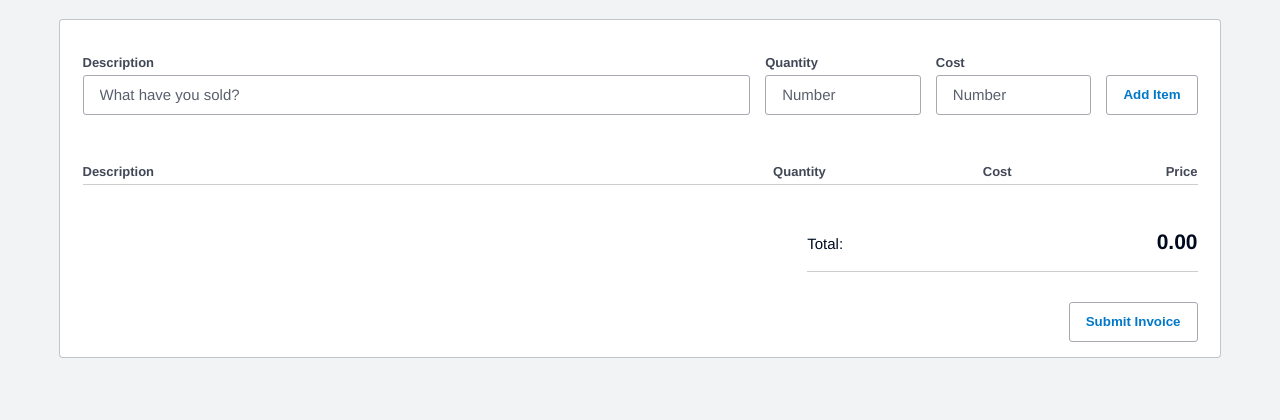
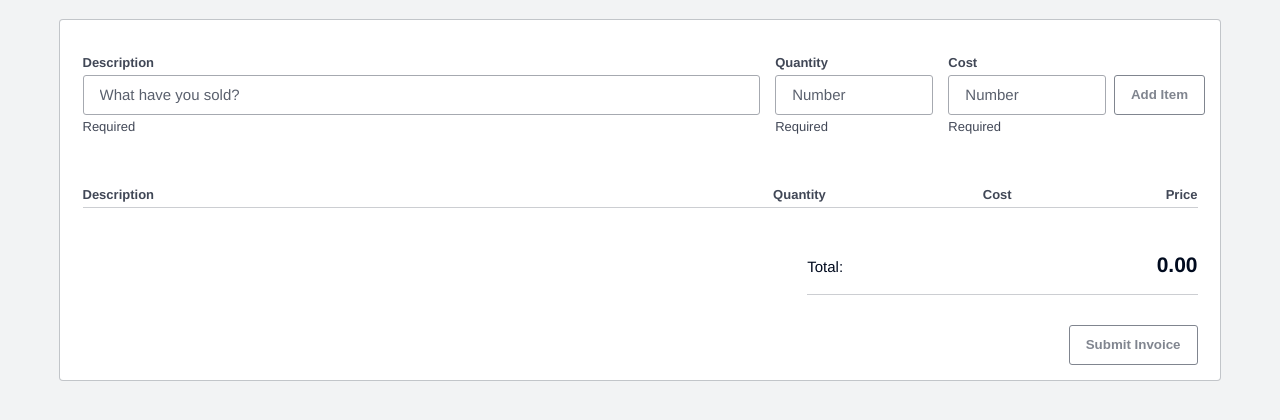
Before and after one commit to seamusfoley/xero-frontend-exercise, a React (Create React App) app: page / in a window 1280 px wide. Shown: the top 420 px of the page. Built offline with nearby package versions, Linux system fonts and the light colour scheme.

Commit message:
added form validation

```diff
--- a/src/App.tsx
+++ b/src/App.tsx
@@ -1,4 +1,4 @@
-import React, { useState, useEffect } from 'react'
+import React, { useState, useEffect, useRef } from 'react'
 import {
   HandleChange,
   HandleAddItem,
@@ -6,35 +6,65 @@ import {
   ValidationState,
   LineItemState,
   HandleSubmit,
+  Validity
 } from './types'
 import { InvoiceInput, Invoice, Button } from './components'
 import { createTempKey, wait } from './utils'
+import { createValidator } from './utils'
+import { validateRequired } from './utils/validations'
 
 const App = () => {
   const defaultFormState = {
     description: '',
     quantity: 0,
     cost: 0,
-    price: 0,
   }
+
+  const createDefaultValidationState = () => (
+    Object.entries(defaultFormState).reduce<ValidationState>((a, [key, _]) => ({
+      ...a,
+      [key]: {
+        validity: Validity.UNTOUCHED,
+        messages: ['Required'],
+      }
+    }), {})
+  )
 
   // State
   const [isSubmitting, setIsSubmitting] = useState<boolean>(false)
   const [formState, setFormState] = useState<FormState>({})
-  // const [validationState, setValidationState] = useState<ValidationState<Required<keyof FormState>>>()
   const [lineItemState, setLineItemState] = useState<LineItemState>({})
+  const [isFormValid, setIsFormValid] = useState<boolean>(false)
+  const [validationState, setValidationState] = useState<ValidationState>(createDefaultValidationState())
+
+  // Refs
+  const validate = useRef(createValidator(
+    [
+      { test: validateRequired, invalidMessage: 'Field is Required' }
+    ],
+    setValidationState
+  ))
 
   //Effects
   // useEffect(() => { console.log(formState) }, [formState])
   // useEffect(() => { console.log(lineItemState) }, [lineItemState])
 
   // Handlers
-  const handleVaildation = (
-    formState: { [key: string]: unknown },
-    validtions: any[],
-  ) => {
-    // Do something to validate
-    // setValidationState({})
+  const handleVaildation = (nextFormState: FormState): void => {
+    const nextValidationState = {...validationState, ...validate.current(nextFormState)}
+    setValidationState(nextValidationState)
+    handleFormVaildation(nextValidationState)
+  }
+
+  const handleFormVaildation = (currentState?: ValidationState): void => {
+    const vState = currentState || validationState
+
+    setIsFormValid(
+      Object.values(vState)
+      .reduce<boolean>((a, { validity: v = 2}) => (
+        v !== 1 ? false : a
+      ), true)
+    )
   }
 
   const handleChange: HandleChange = (event) => {
@@ -44,7 +74,7 @@ const App = () => {
     const nextFormState = { ...formState, ...nextInputValue }
 
     setFormState(nextFormState)
-    handleVaildation(nextFormState, [])
+    handleVaildation(nextInputValue)
   }
 
   const handleAddItem: HandleAddItem = () => {
@@ -59,6 +89,8 @@ const App = () => {
 
     setLineItemState({ ...lineItemState, [id]: addableForm })
     setFormState({})
+    setValidationState(createDefaultValidationState())
+    setIsFormValid(false)
   }
 
   const handleSubmit: HandleSubmit = async () => {
@@ -71,6 +103,7 @@ const App = () => {
     setIsSubmitting(false)
     setLineItemState({})
     setFormState({})
+    setValidationState(createDefaultValidationState())
   }
 
   // Render
@@ -87,13 +120,17 @@ const App = () => {
         <section className={'xui-panel--section'}>
           <InvoiceInput
             formState={formState}
+            validationState={validationState}
             handleChange={handleChange}
             handleAddItem={handleAddItem}
+            handleFormVaildation={handleFormVaildation}
+            isFormValid={isFormValid}
           />
           <Invoice lineItems={lineItemState} />
           <div className={'InvoiceGrid'}>
             <div className={'InvoiceFooter'}>
               <Button
+                isDisabled={Object.keys(lineItemState).length === 0}
                 label={isSubmitting ? 'Submitting' : 'Submit Invoice'}
                 onClick={handleSubmit}
               />
--- a/src/components/Button/index.tsx
+++ b/src/components/Button/index.tsx
@@ -3,13 +3,15 @@ import React, { FC } from 'react'
 type ButtonProps = {
   label: string
   onClick: (event: React.MouseEvent<HTMLButtonElement, MouseEvent>) => void
+  isDisabled?: boolean
 }
 
-export const Button: FC<ButtonProps> = ({ label, onClick }) => (
+export const Button: FC<ButtonProps> = ({ label, onClick, isDisabled = false }) => (
   <button
     onClick={onClick}
     aria-label={'Add Item'}
-    className={'xui-button-standard xui-button-medium'}
+    className={`xui-button-standard xui-button-medium ${isDisabled && `xui-button-is-disabled`}`}
+    disabled={isDisabled}
   >
     {label}
   </button>
--- a/src/components/InvoiceInput/index.tsx
+++ b/src/components/InvoiceInput/index.tsx
@@ -1,21 +1,27 @@
 import React, { FC } from 'react'
-import { HandleChange, HandleAddItem, FormState } from '../../types'
+import { HandleChange, HandleAddItem, FormState, ValidationState, Validity } from '../../types'
 import { Button } from '..'
 
 // Input Wrapper
 type InputWrapperProps = {
   label: string
   id: string
+  message?: string
+  validity?: Validity
   children: (id: string) => React.ReactNode
 }
 
-const InputWrapper: FC<InputWrapperProps> = ({ label, id, children }) => (
+const InputWrapper: FC<InputWrapperProps> = ({ label, id, validity = Validity.VALID , message = '', children }) => (
   <div className="xui-textinputwrapper InvoiceInput-Flex" role={'presentation'}>
     <label htmlFor={id} className="xui-text-label xui-fieldlabel-layout">
       {label}
     </label>
     <div className="xui-textinput xui-textinput-medium">{children(id)}</div>
+    <label className={`xui-text-secondary ${ validity === Validity.INVALID && `StatusColor--Warning`}`} style={{position: 'absolute'}}>
+      {message}
+    </label>
   </div>
+
 )
 
 //Input
@@ -23,20 +29,31 @@ const inputClassNames = 'xui-textinput--input'
 
 type InvoiceInputProps = {
   formState: FormState
+  validationState: ValidationState
+  isFormValid: boolean
   handleChange: HandleChange
   handleAddItem: HandleAddItem
+  handleFormVaildation: () => void,
 }
 
 // Invoice Input
 export const InvoiceInput: FC<InvoiceInputProps> = ({
   formState,
+  validationState,
+  isFormValid,
   handleChange,
   handleAddItem,
+  handleFormVaildation,
 }) => (
   <div className="InvoiceInput">
     <div className="InvoiceInput--Details">
       <div className="InvoiceInput--Description">
-        <InputWrapper label={'Description'} id={'description'}>
+        <InputWrapper
+          label={'Description'}
+          id={'description'}
+          validity={validationState?.description?.validity}
+          message={validationState?.description?.messages[0]}
+        >
           {(id: string) => (
             <input
               id={id}
@@ -44,12 +61,18 @@ export const InvoiceInput: FC<InvoiceInputProps> = ({
               placeholder={'What have you sold?'}
               className={inputClassNames}
               onChange={(ev) => handleChange(ev)}
+              onBlur={(_) => handleFormVaildation()}
             />
           )}
         </InputWrapper>
       </div>
       <div className="InvoiceInput--QuantityCosts">
-        <InputWrapper label={'Quantity'} id={'quantity'}>
+        <InputWrapper
+          label={'Quantity'}
+          id={'quantity'}
+          validity={validationState?.quantity?.validity}
+          message={validationState.quantity.messages[0]}
+        >
           {(id: string) => (
             <input
               id={id}
@@ -59,10 +82,16 @@ export const InvoiceInput: FC<InvoiceInputProps> = ({
               type="number"
               className={inputClassNames}
               onChange={(ev) => handleChange(ev)}
+              onBlur={(_) => handleFormVaildation()}
             />
           )}
         </InputWrapper>
-        <InputWrapper label={'Cost'} id={'cost'}>
+        <InputWrapper
+          label={'Cost'}
+          id={'cost'}
+          validity={validationState?.cost?.validity}
+          message={validationState.cost.messages[0]}
+        >
           {(id: string) => (
             <input
               id={id}
@@ -72,12 +101,13 @@ export const InvoiceInput: FC<InvoiceInputProps> = ({
               type="number"
               className={inputClassNames}
               onChange={(ev) => handleChange(ev)}
+              onBlur={(_) => handleFormVaildation()}
             />
           )}
         </InputWrapper>
       </div>
       <div className="InvoiceInput--Controls">
-        <Button label={'Add Item'} onClick={() => handleAddItem()} />
+        <Button label={'Add Item'} onClick={() => handleAddItem()} isDisabled={!isFormValid} />
       </div>
     </div>
   </div>
--- a/src/index.css
+++ b/src/index.css
@@ -10,7 +10,7 @@
   flex-direction: row;
   flex-wrap: wrap;
   justify-content: flex-end;
-  padding: 1em 0;
+  padding: 1em 0 1em 0;
 }
 
 .InvoiceInput--Controls {
@@ -18,6 +18,7 @@
   margin: 0 0.5em;
   align-self: flex-end;
   padding-top: 1em;
+  margin: 0 0 1.5em 0;
 }
 
 .InvoiceGrid {
@@ -97,12 +98,18 @@
   display: inherit;
   flex: 2;
   justify-content: inherit;
+  margin: 0 0 1.5em 0;
 }
 
 .InvoiceInput--QuantityCosts {
   display: inherit;
   flex: 1;
   justify-content: inherit;
+  margin: 0 0 1.5em 0;
+}
+
+.StatusColor--Warning {
+  color: #f6534e;
 }
 
 @media only screen and (max-width: 600px) {
--- /dev/null
+++ b/src/utils/createValidator.ts
@@ -0,0 +1,73 @@
+import {
+  Validity,
+  AnyFunction,
+  Validation,
+  ValidationState
+ } from '../types'
+import { pipe } from '../utils'
+
+// TYPES
+
+type Validator = (
+  validationState: ValidationState
+) => ValidationState
+
+// FUNCTIONS
+
+export const createValidator = (validations: Validation[], cb: AnyFunction) => {
+  //Closes over the current form state for each validator
+  const createValidationApplier = <T extends {[key: string]: unknown}>(
+    formState: T,
+    validation: Validation,
+  ): Validator => (
+    validationState
+  ): ValidationState  => {
+    const { test, fields, invalidMessage, validMessage, } = validation
+
+    // Run validations on form state
+    const thisValidation = Object.entries(formState)
+      .reduce<{[key: string]: {validity: Validity, message?: string }}>((a, [key, value]) => {
+        if(!fields || fields.includes(key)){
+          return {
+            ...a,
+            [key]: {
+              validity: test(value) ? Validity.VALID : Validity.INVALID,
+              message: test(value) ? validMessage : invalidMessage
+            }
+          }
+        }
+
+        return a
+      }, {})
+
+    // Merge validation state
+    const mergedValidationState = Object.entries(validationState).reduce<ValidationState>((a, [key, value]) => {
+      const thisValidationField = thisValidation[key]
+
+      return ({
+        ...a,
+        [key]:{
+          validity: Math.min(thisValidationField.validity, value.validity),
+          messages: thisValidationField.message ? [...value.messages, thisValidationField.message] : value.messages
+        }
+      })
+    }, {})
+
+    return mergedValidationState
+  }
+
+  // Create and pipe the validations
+  return <T extends {[key: string]: any}>(formState: T ): ValidationState => {
+    const v = validations.map(validation => createValidationApplier(formState, validation))
+
+    const initialValidationState = Object.entries(formState)
+      .reduce<ValidationState>((a, [key, _]) => (
+        {...a, [key]: {
+          validity: Validity.VALID,
+          messages: []
+        }}
+    ), {})
+
+    return pipe(...v)(initialValidationState)
+  }
+}
--- a/src/utils/index.ts
+++ b/src/utils/index.ts
@@ -1,4 +1,5 @@
 import { AnyFunction } from '../types'
+import { createValidator } from './createValidator'
 
 // Pipe
 export type Pipe = (...fns: AnyFunction[]) => <T>(state: T) => any
@@ -8,7 +9,7 @@ export const pipe: Pipe = (...fns) => (state) =>
 
 // Create Temp Key
 export const createTempKey = () =>
-  `temp_${Date.now().toString().slice(0, -6)}_${Math.round(
+  `temp_${Date.now().toString().slice(-6)}_${Math.round(
     Math.random() * 10000,
   )}`
 
@@ -18,3 +19,7 @@ export const wait = (time = 1000) =>
   new Promise((resolve, _) => {
     setTimeout(() => resolve(), time)
   })
+
+export {
+  createValidator
+}
--- /dev/null
+++ b/src/utils/validations/index.ts
@@ -0,0 +1,15 @@
+import { ValidationTest } from '../../types'
+
+export const validateEmail: ValidationTest = (email: string) => {
+  // regex from http://regexlib.com/Search.aspx?k=email
+  if(email.match(/^([a-zA-Z0-9_\-.]+)@((\[[0-9]{1,3}\.[0-9]{1,3}\.[0-9]{1,3}\.)|(([a-zA-Z0-9-]+\.)+))([a-zA-Z]{2,4}|[0-9]{1,3})(\]?)$/)){
+    return true
+  }
+  return false
+}
+
+export const validateRequired: ValidationTest = (fieldValue: any) => {
+  if (fieldValue === undefined || null) return false
+  if (fieldValue.toString && fieldValue.toString().length <= 0) return false
+  return true
+}
```
Also changed, not shown: src/types/index.ts (+21 -6 lines).
